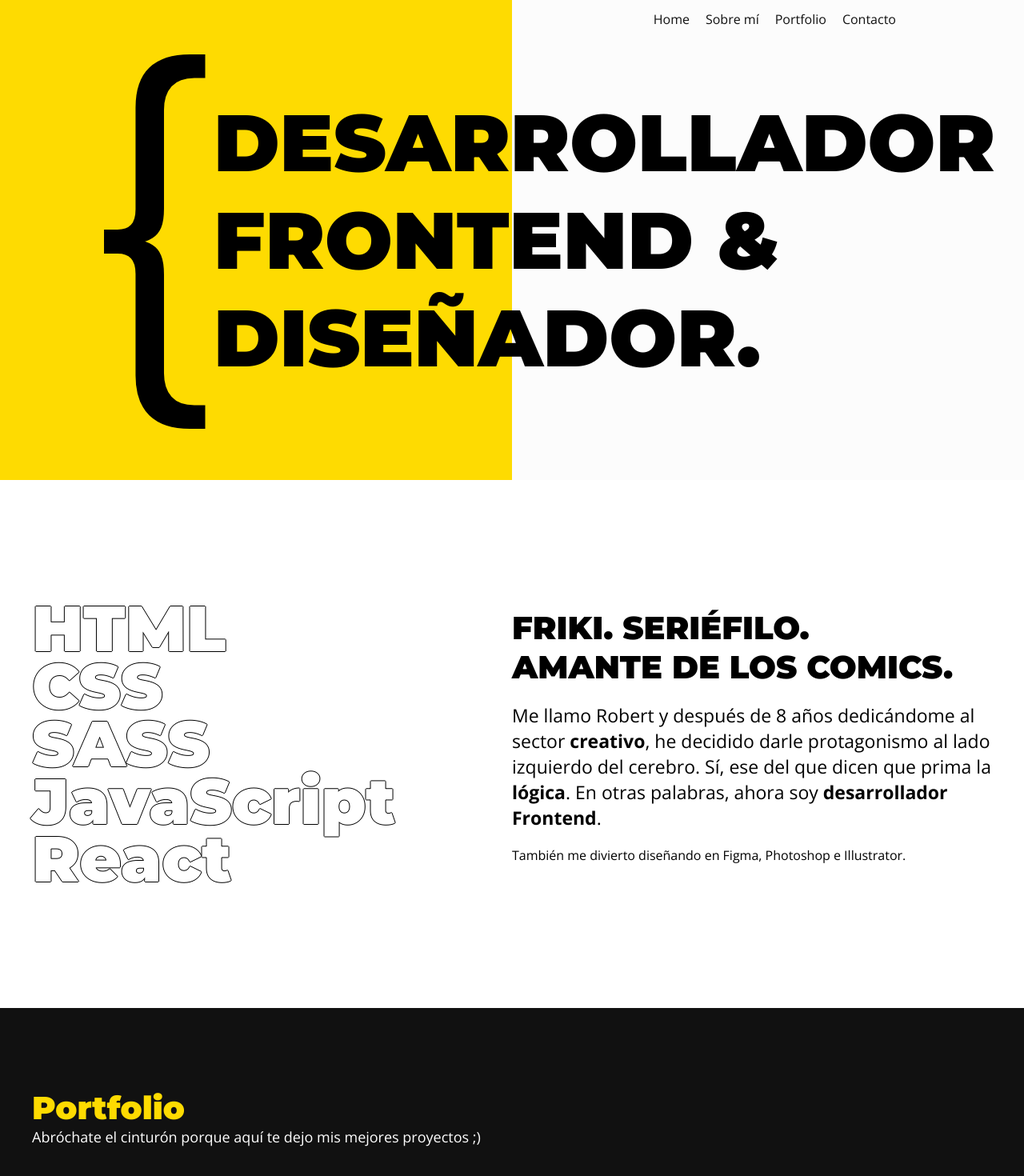
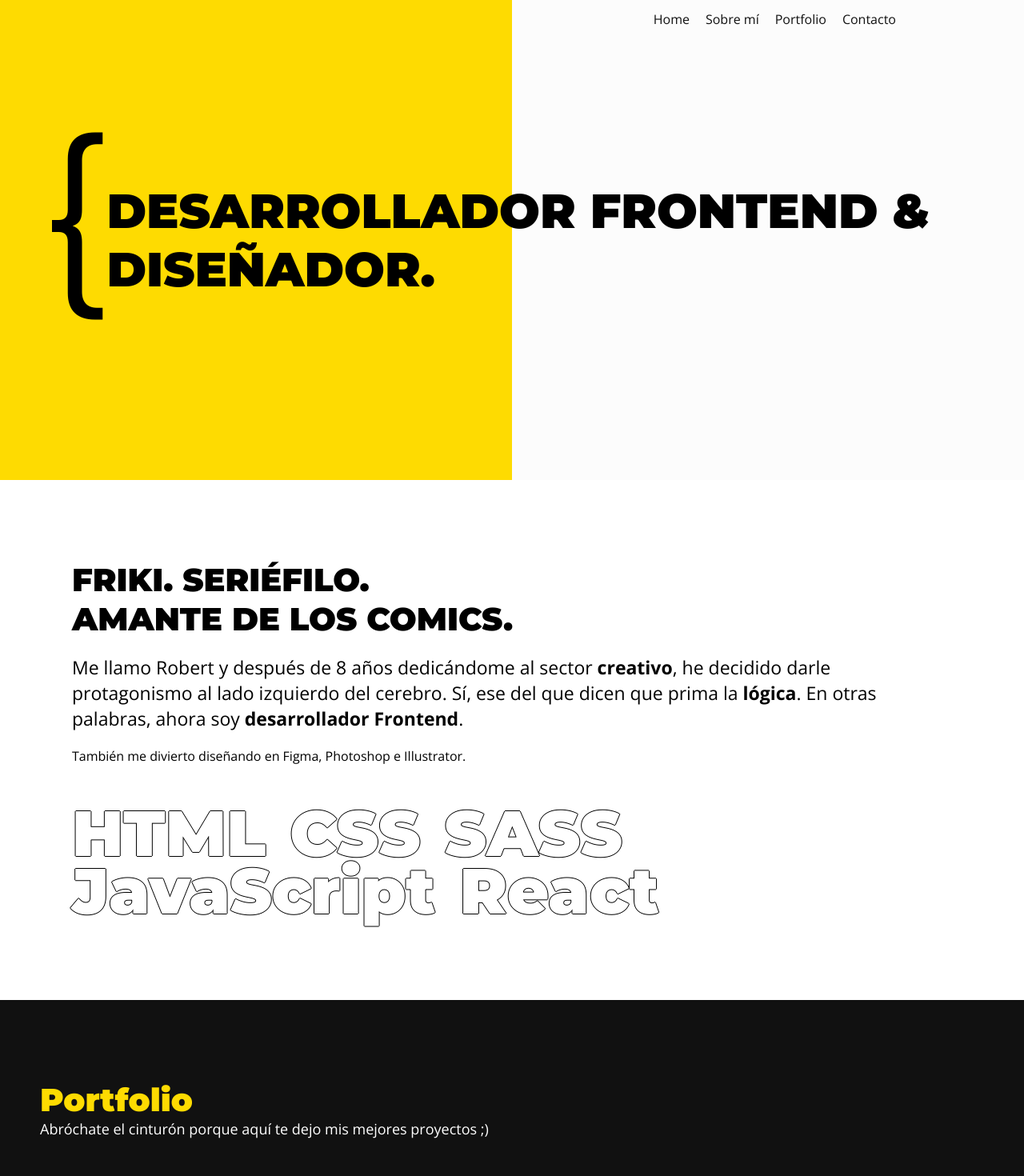
Before and after one commit to robertcach/my-pesonal-portfolio, a React (Create React App) app: page / in a window 1280 px wide. Shown: the top 1470 px of the page at 80% size. Built offline with nearby package versions, Linux system fonts and the light colour scheme.

Commit message:
feat: responsive done

```diff
--- a/src/components/Navbar/NavbarContainer/NavbarContainer.scss
+++ b/src/components/Navbar/NavbarContainer/NavbarContainer.scss
@@ -17,7 +17,7 @@
 
   &__ul {
     @include flex(flex, row, wrap, flex-end, center);
-    width: 50%;
+    width: 70%;
 
     @media (max-width: 768px) {
       width: 100%;
@@ -43,7 +43,7 @@
     text-decoration: none;
     font-size: 1.6rem;
 
-    &:focus {
+    &:hover {
       @media (max-width: 768px) {
         font-weight: 600;
         font-size: 4rem;
--- a/src/index.tsx
+++ b/src/index.tsx
@@ -1,18 +1,21 @@
-import React from 'react';
-import ReactDOM from 'react-dom';
+import React, { StrictMode } from 'react';
 import './index.scss';
 import App from './App';
 import reportWebVitals from './reportWebVitals';
 import { BrowserRouter } from 'react-router-dom';
+import { createRoot } from 'react-dom/client';
 
-ReactDOM.render(
-  <React.StrictMode>
+const container = document.getElementById('root');
+const root = createRoot(container!);
+
+root.render(
+  <StrictMode>
     <BrowserRouter>
       <App />
     </BrowserRouter>
-  </React.StrictMode>,
-  document.getElementById('root')
+  </StrictMode>,
 );
+
 
 // If you want to start measuring performance in your app, pass a function
 // to log results (for example: reportWebVitals(console.log))
--- a/src/views/Home/Home.scss
+++ b/src/views/Home/Home.scss
@@ -27,6 +27,10 @@
     padding: 0 1rem;
   }
 
+  @media (min-width: 768px) and (max-width: 1280px) {
+    padding: 0 5rem;
+  }
+
   &__title {
     display: flex;
     align-items: center;
@@ -37,7 +41,11 @@
 
     @media (max-width: 768px) {
       font-size: 3.2rem;
-     }
+    }
+
+    @media (min-width: 768px) and (max-width: 1280px) {
+      font-size: 6rem;
+    }
 
     &::before {
       content: '{';
@@ -48,7 +56,11 @@
       @media (max-width: 768px) {
         font-size: 13rem;
         font-weight: 300;
-       }
+      }
+
+      @media (min-width: 768px) and (max-width: 1280px) {
+        font-size: 25rem;
+      }
     }
 
 
@@ -68,12 +80,16 @@
     align-items: flex-start;
   }
 
+  @media (min-width: 768px) and (max-width: 1280px) {
+    padding: 10rem 5rem;
+    flex-direction: column-reverse;
+  }
+
   &__left {
     width: 50%;
 
-    @media (max-width: 768px) {
+    @media (max-width: 1280px) {
       width: 100%;
-      margin-bottom: 3rem;
     }
   }
 
@@ -88,6 +104,13 @@
 
     @media (max-width: 768px) {
       font-size: 5rem;
+      display: inline-block;
+      margin-right: 3rem;
+    }
+
+    @media (min-width: 768px) and (max-width: 1280px) {
+      display: inline-block;
+      margin-right: 3rem;
     }
 
     &:hover {
@@ -104,7 +127,7 @@
     width: 50%;
     text-align: left;
 
-    @media (max-width: 768px) {
+    @media (max-width: 1280px) {
       width: 100%;
       margin-bottom: 3rem;
     }
@@ -123,7 +146,7 @@
 
     @media (max-width: 768px) {
       font-size: 2rem;
-     }
+    }
   }
 
   &__extra {
@@ -142,6 +165,10 @@
     padding: 10rem 1rem;
   }
 
+  @media (min-width: 768px) and (max-width: 1280px) {
+    padding: 10rem 5rem;
+  }
+
   &__title {
     color: $main-color;
     margin-bottom: 0;
```
Also changed, not shown: 2 other files (tests, documents, lock files or other folders).
